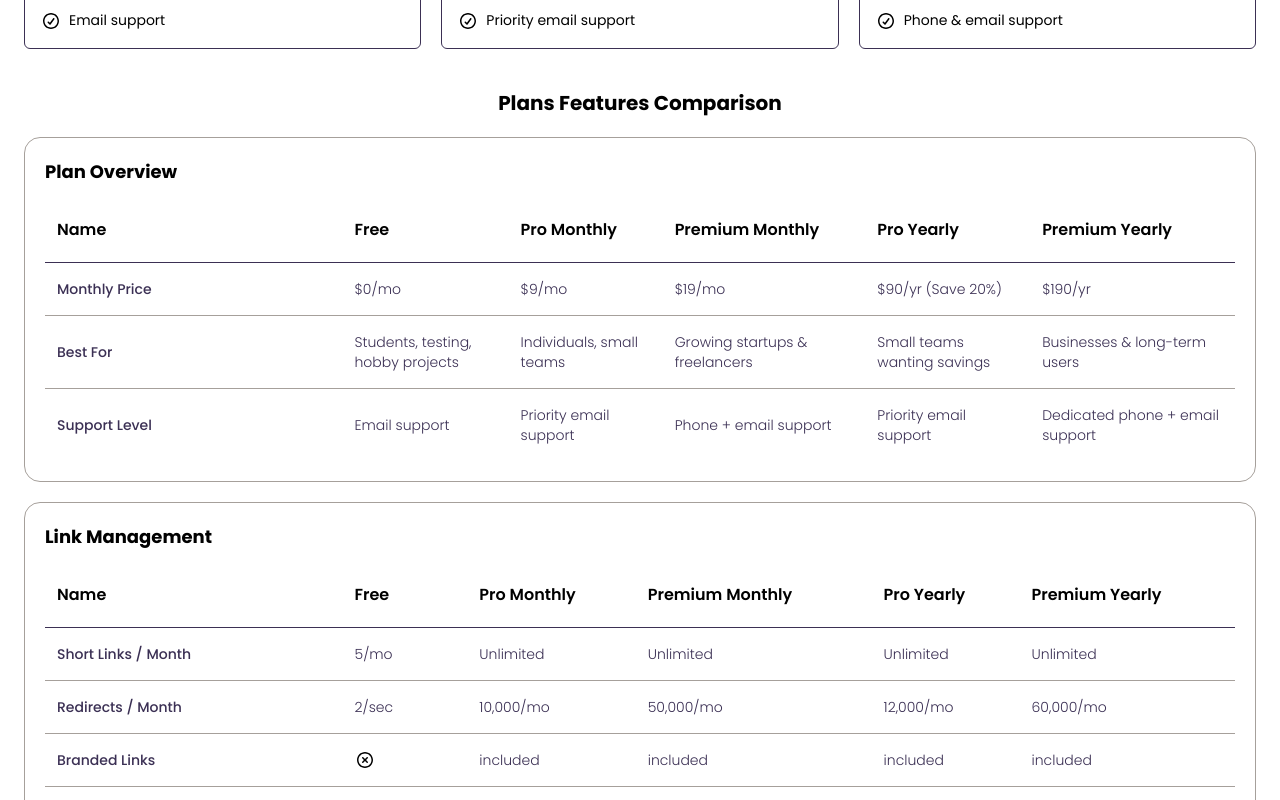
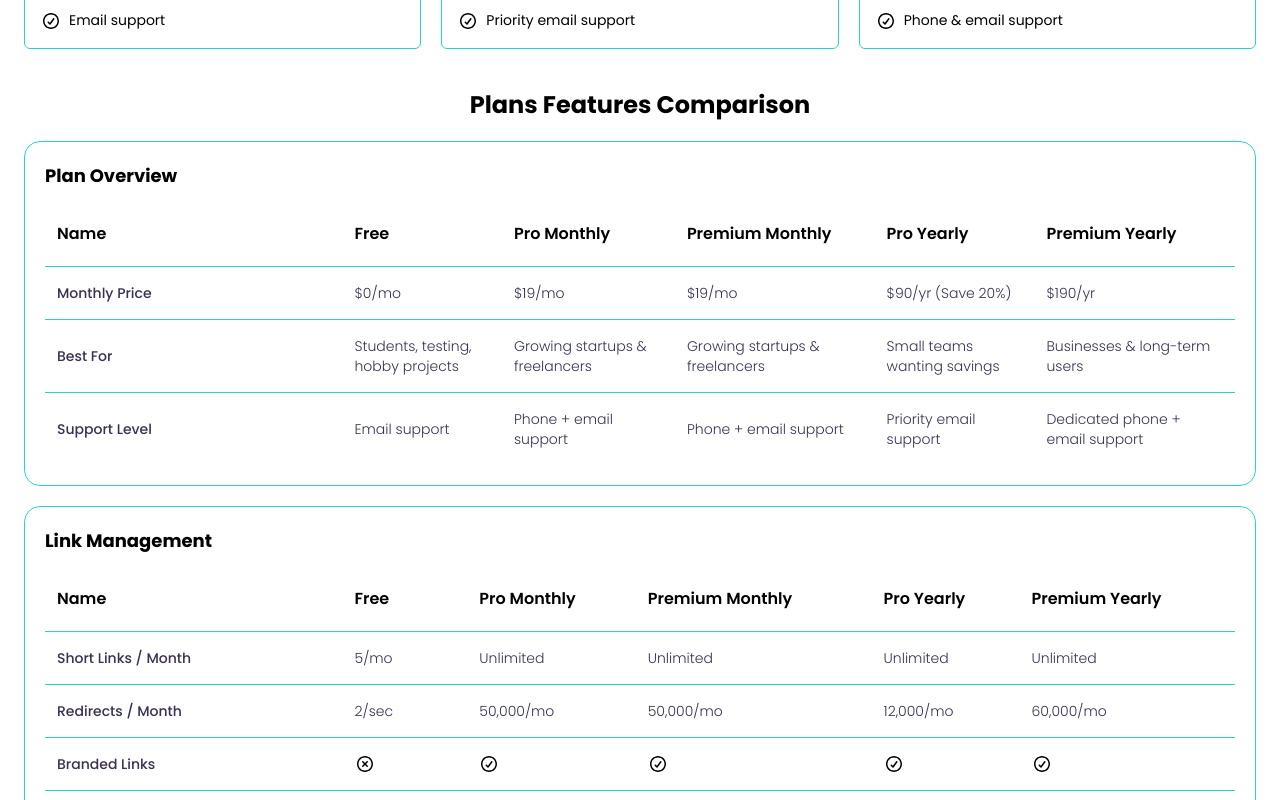
Before and after one commit to ayezabashir/URL-shortening-API-landing-page, a React (Vite) app: page /pricing in a window 1280 px wide. Shown: the part 700-1500 px from the top of the page. Built offline with nearby package versions, Linux system fonts and the light colour scheme.

Commit message:
plans comparison table

```diff
--- a/src/components/PlansComparison.jsx
+++ b/src/components/PlansComparison.jsx
@@ -4,7 +4,7 @@ import { categories } from "../data/plans-data.json"
 const PlansComparison = () => {
   return (
     <div className="my-10">
-      <h3 className="text-center font-bold text-xl">Plans Features Comparison </h3>
+      <h3 className="text-center font-bold text-2xl">Plans Features Comparison </h3>
       {
         categories.map((cate, index) => (
           <PlansComparisonTable
--- a/src/components/PlansComparisonTable.jsx
+++ b/src/components/PlansComparisonTable.jsx
@@ -6,8 +6,8 @@ const PlansComparisonTable = ({ t_heading, t_features }) => {
         included: checkicon
     }
     return (
-        <div className="my-5 border border-gray rounded-2xl p-5 w-full overflow-x-auto">
-            <h4 className="w-full font-bold text-lg mb-5 ">
+        <div className="my-5 border border-blue rounded-2xl p-5 w-full overflow-x-auto">
+            <h4 className="w-full font-bold text-lg mb-5">
                 {t_heading}
             </h4>
             <table className="w-full">
@@ -24,32 +24,42 @@ const PlansComparisonTable = ({ t_heading, t_features }) => {
                         t_features.map((feature, index) => {
                             const isLast = index === t_features.length - 1;
                             return <tr key={index} >
-                                <td className={`w-[25%] text-sm text-purple py-4 font-medium ${isLast ? "border-0" : "border-b border-gray"}`}>
+                                <td className={`w-[25%] text-sm text-purple py-4 font-medium ${isLast ? "border-0" : "border-b border-blue"}`}>
                                     {feature.name}
                                 </td>
-                                <td className={`text-sm text-purple py-4 font-light ${isLast ? "border-0" : "border-b border-gray"}`}>
+                                <td className={`text-sm text-purple py-4 font-light ${isLast ? "border-0" : "border-b border-blue"}`}>
                                     {
-                                        feature.free === "unincluded" ? <img src={iconMap.unincluded} alt="unincluded" className="w-5" /> : feature.free
+                                        feature.free === "unincluded" ? <img src={iconMap.unincluded} alt="unincluded" className="w-5" /> :
+                                            feature.free === "included" ? <img src={iconMap.included} alt="included" className="w-5" /> :
+                                                feature.free
                                     }
                                 </td>
-                                <td className={`text-sm text-purple py-4 font-light ${isLast ? "border-0" : "border-b border-gray"}`}>
+                                <td className={`text-sm text-purple py-4 font-light ${isLast ? "border-0" : "border-b border-blue"}`}>
                                     {
-                                        feature.pro_Monthly === "unincluded" ? <img src={iconMap.unincluded} alt="unincluded" className="w-5" /> : feature.pro_Monthly
+                                        feature.pro_Monthly === "unincluded" ? <img src={iconMap.unincluded} alt="unincluded" className="w-5" /> :
+                                            feature.pro_Monthly === "included" ? <img src={iconMap.included} alt="included" className="w-5" /> :
+                                                feature.premium_Monthly
                                     }
                                 </td>
-                                <td className={`text-sm text-purple py-4 font-light ${isLast ? "border-0" : "border-b border-gray"}`}>
+                                <td className={`text-sm text-purple py-4 font-light ${isLast ? "border-0" : "border-b border-blue"}`}>
                                     {
-                                        feature.premium_Monthly === "unincluded" ? <img src={iconMap.unincluded} alt="unincluded" className="w-5" /> : feature.premium_Monthly
+                                        feature.premium_Monthly === "unincluded" ? <img src={iconMap.unincluded} alt="unincluded" className="w-5" /> :
+                                            feature.premium_Monthly === "included" ? <img src={iconMap.included} alt="included" className="w-5" /> :
+                                                feature.premium_Monthly
                                     }
                                 </td>
-                                <td className={`text-sm text-purple py-4 font-light ${isLast ? "border-0" : "border-b border-gray"}`}>
+                                <td className={`text-sm text-purple py-4 font-light ${isLast ? "border-0" : "border-b border-blue"}`}>
                                     {
-                                        feature.pro_Yearly === "unincluded" ? <img src={iconMap.unincluded} alt="unincluded" className="w-5" /> : feature.pro_Yearly
+                                        feature.pro_Yearly === "unincluded" ? <img src={iconMap.unincluded} alt="unincluded" className="w-5" /> :
+                                            feature.pro_Yearly === "included" ? <img src={iconMap.included} alt="included" className="w-5" /> :
+                                                feature.pro_Yearly
                                     }
                                 </td>
-                                <td className={`text-sm text-purple py-4 font-light ${isLast ? "border-0" : "border-b border-gray"}`}>
+                                <td className={`text-sm text-purple py-4 font-light ${isLast ? "border-0" : "border-b border-blue"}`}>
                                     {
-                                        feature.premium_Yearly === "unincluded" ? <img src={iconMap.unincluded} alt="unincluded" className="w-5" /> : feature.premium_Yearly
+                                        feature.premium_Yearly === "unincluded" ? <img src={iconMap.unincluded} alt="unincluded" className="w-5" /> :
+                                            feature.premium_Yearly === "included" ? <img src={iconMap.included} alt="included" className="w-5" /> :
+                                                feature.premium_Yearly
                                     }
                                 </td>
                             </tr>
--- a/src/components/PricingCard.jsx
+++ b/src/components/PricingCard.jsx
@@ -3,7 +3,7 @@ import checkicon from "/circle-check.svg";
 const PricingCard = ({ plan, callout, price, planDesc, planFeatures }) => {
     const nav = useNavigate();
     return (
-        <div className="border border-purple  hover:shadow-md hover:scale-105 transition-all duration-150 ease-in-out rounded-md overflow-hidden">
+        <div className="border border-blue  hover:shadow-md hover:scale-105 transition-all duration-150 ease-in-out rounded-md overflow-hidden">
             <header className={`${callout ? "bg-purple text-white" : "bg-blue py-5 text-purple"} p-4 flex justify-between items-center `}>
                 <p className="text-lg font-semibold">{plan}</p>
                 {
--- a/src/index.css
+++ b/src/index.css
@@ -40,7 +40,7 @@
     @apply py-1 px-3
   }
   tbody th {
-    @apply p-3 text-start border-b border-purple
+    @apply p-3 text-start border-b border-blue
   }
 }
 
```
